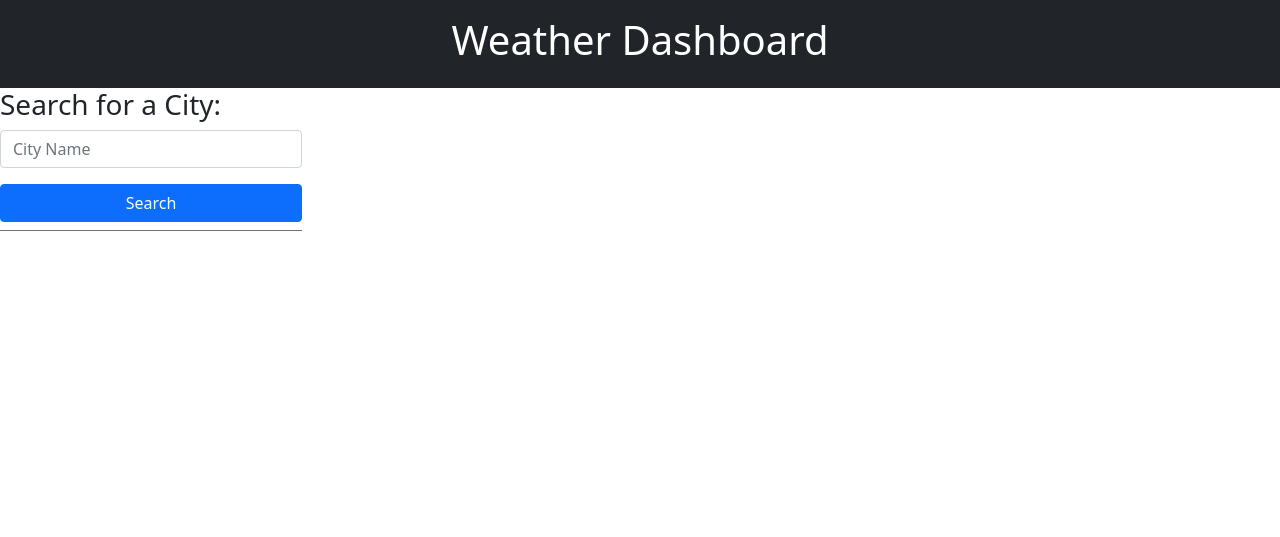
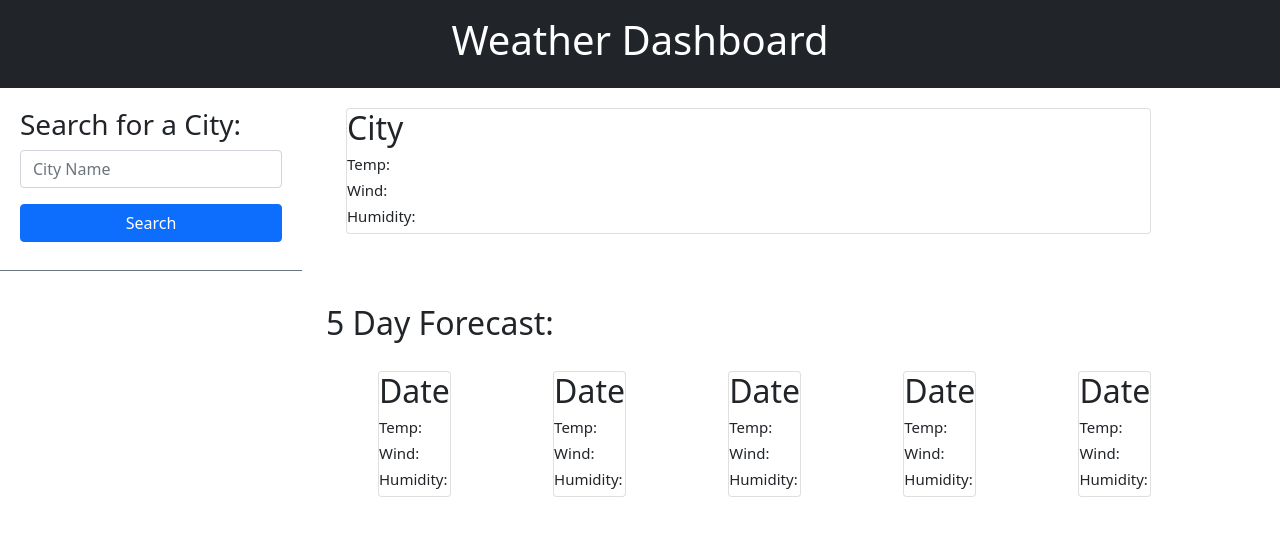
Before and after one commit to natesanow/Weather-Dashboard, a plain HTML site: page index.html in a window 1280 px wide. Drawn offline with nearby package versions, Linux system fonts and the light colour scheme.

Commit message:
added cards to current weather and 5 day forecast input

```diff
--- a/assets/style.css
+++ b/assets/style.css
@@ -0,0 +1,28 @@
+* {
+    margin: 0;
+    padding: 0;
+    box-sizing: border-box;
+  }
+
+  #city-search {
+    margin: 20px;
+
+  }
+
+  .card {
+    margin: 20px;
+  }
+
+  .five-day-forecast {
+    padding-top: 50px;
+  }
+
+  .weather-cards {
+    display: flex;
+    flex-wrap: wrap;
+    justify-content: space-between;
+  }
+
+  h4 {
+    font-size: 15px;
+  }
--- a/index.html
+++ b/index.html
@@ -23,13 +23,57 @@
           </form>
 
       <div class="border-top border-secondary" id="past-searches"></div>
+      </div>
 
+      <div class="col-8">
+        <div class="card">
+        <div class="weather-data">
+            <div class="current-weather">
+                <div class="details">
+                    <h2>City</h2>
+                    <h4>Temp:</h4>
+                    <h4>Wind:</h4>
+                    <h4>Humidity:</h4>
+                </div>
+            </div>
+        </div>
+        </div>
 
-      <div class="column col-9">
-             <div class="row" id="currentConditions"></div>
-
-             <div class="row" id="5dayForecast"></div>
-      </div>
+        <div class= "five-day-forecast">
+            <h2>5 Day Forecast:</h2>
+            <ul class="weather-cards">
+                <li class="card">
+                    <h2>Date</h2>
+                    <h4>Temp:</h4>
+                    <h4>Wind:</h4>
+                    <h4>Humidity:</h4>
+                </li>
+                <li class="card">
+                    <h2>Date</h2>
+                    <h4>Temp:</h4>
+                    <h4>Wind:</h4>
+                    <h4>Humidity:</h4>
+                </li>
+                <li class="card">
+                    <h2>Date</h2>
+                    <h4>Temp:</h4>
+                    <h4>Wind:</h4>
+                    <h4>Humidity:</h4>
+                </li>
+                <li class="card">
+                    <h2>Date</h2>
+                    <h4>Temp:</h4>
+                    <h4>Wind:</h4>
+                    <h4>Humidity:</h4>
+                </li>
+                <li class="card">
+                    <h2>Date</h2>
+                    <h4>Temp:</h4>
+                    <h4>Wind:</h4>
+                    <h4>Humidity:</h4>
+                </li>
+            </ul>
+        </div>
     </div>
 
 <script src="https://cdnjs.cloudflare.com/ajax/libs/jquery/3.2.1/jquery.min.js"></script>
```
